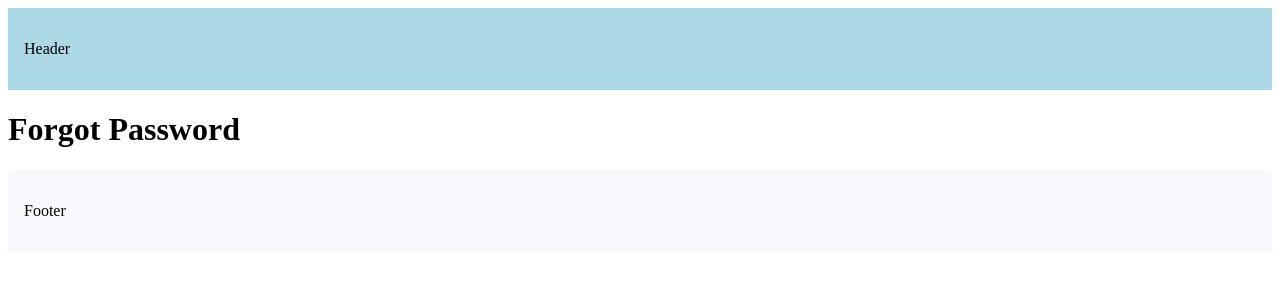
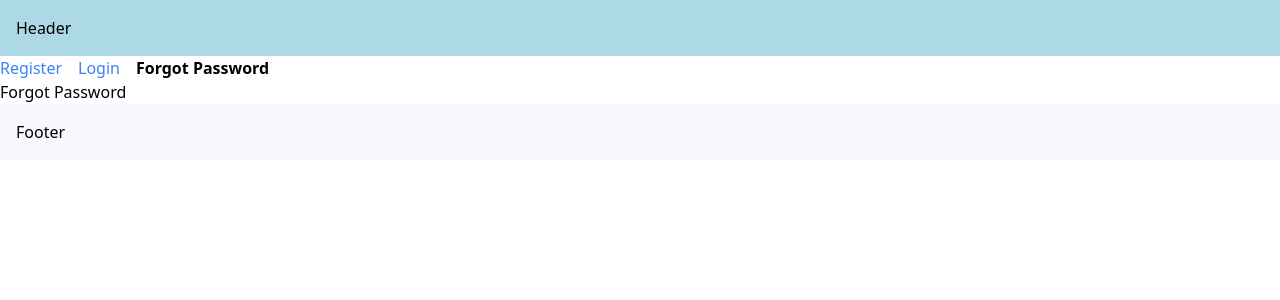
Before and after one commit to CodeBot-del/next-js-routing-101, a Next.js app: page /forgot-password in a window 1280 px wide. Shown: the top 300 px of the page. Built offline with nearby package versions, Linux system fonts and the light colour scheme.

Commit message:
active links

```diff
--- /dev/null
+++ b/src/app/(auth)/layout.tsx
@@ -0,0 +1,36 @@
+"use client"
+
+import Link from "next/link";
+import { usePathname } from "next/navigation";
+import "./styles.css"
+
+const navLinks = [
+    {name: "Register", href: "/register"},
+    {name: "Login", href: "/login"},
+    {name: "Forgot Password", href: "/forgot-password"}
+]
+
+export default function AuthLayout({
+    children,
+}: {
+    children: React.ReactNode;
+}) {
+    const pathname = usePathname();
+
+    return (
+        <div>
+            {
+                navLinks.map((link) => {
+                    const isActive = pathname.startsWith(link.href)
+                    return(
+                        <Link href={link.href} key={link.name} className={isActive ? "font-bold mr-4" : "text-blue-500 mr-4"}>
+                            {link.name}
+                        </Link>
+                    )
+                })
+            }
+            {children}
+        </div>
+    )
+
+}
--- /dev/null
+++ b/src/app/(auth)/styles.css
@@ -0,0 +1,3 @@
+@tailwind base;
+@tailwind components;
+@tailwind utilities;
```
